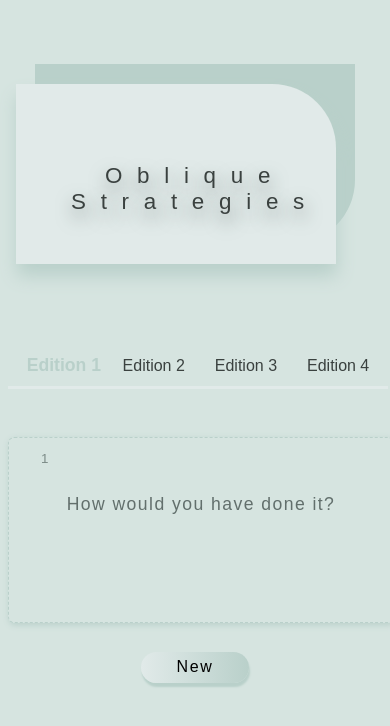
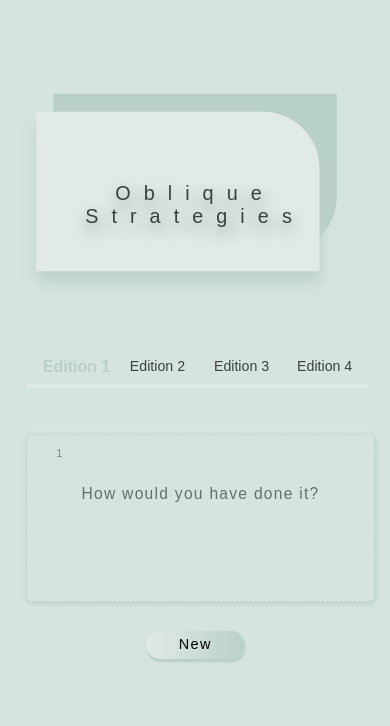
Before and after one commit to rom-dos/oblique-strategies, a React (Create React App) app: page / in a window 390 px wide. Shown: the top 726 px of the page. Built offline with nearby package versions, Linux system fonts and the light colour scheme.

Commit message:
transform scale 0.98

```diff
--- a/src/index.css
+++ b/src/index.css
@@ -158,3 +158,9 @@
   position: absolute;
   z-index: -1;
 }
+
+@media screen and (max-width: 480px) {
+  * {
+    transform: scale(0.98);
+  }
+}
```
